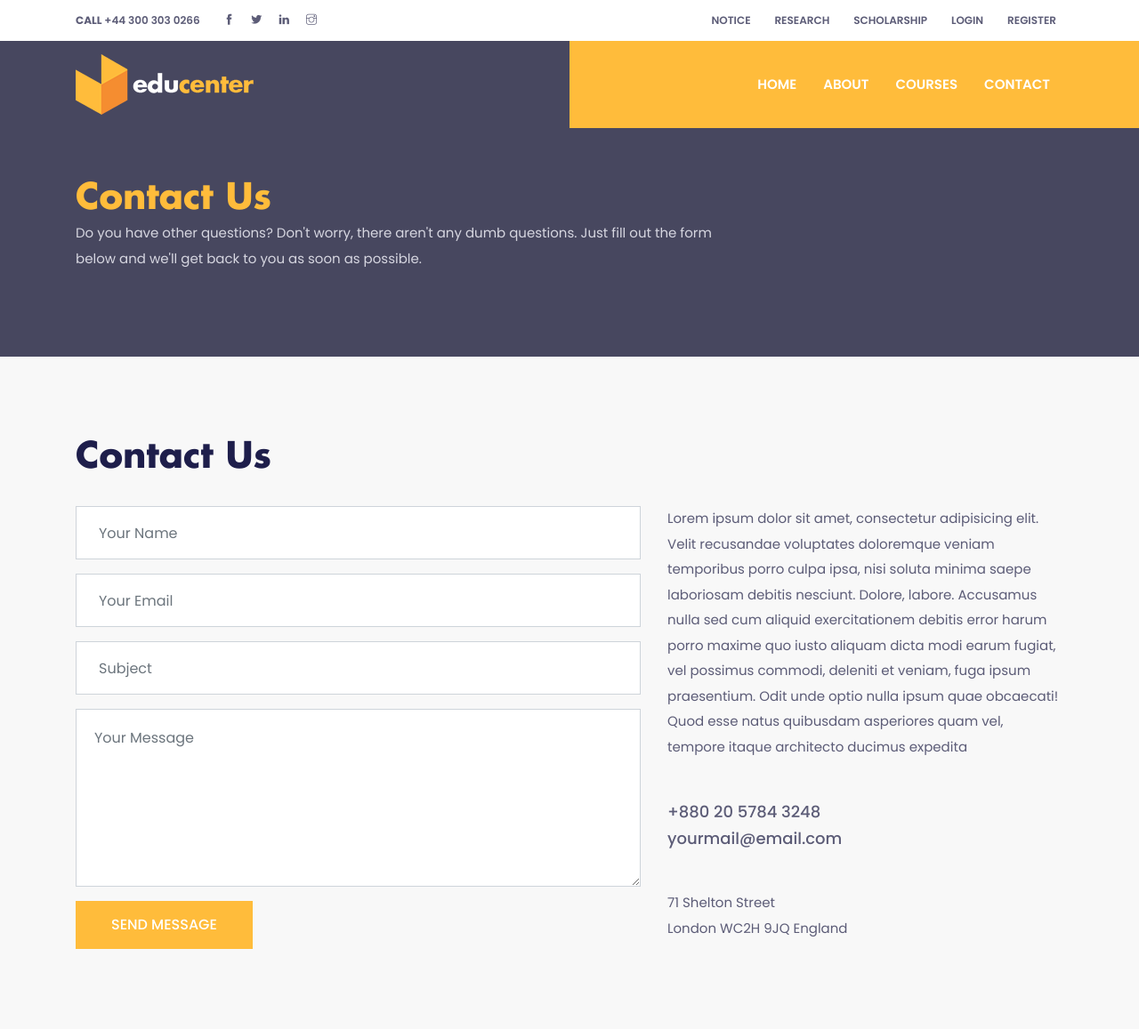
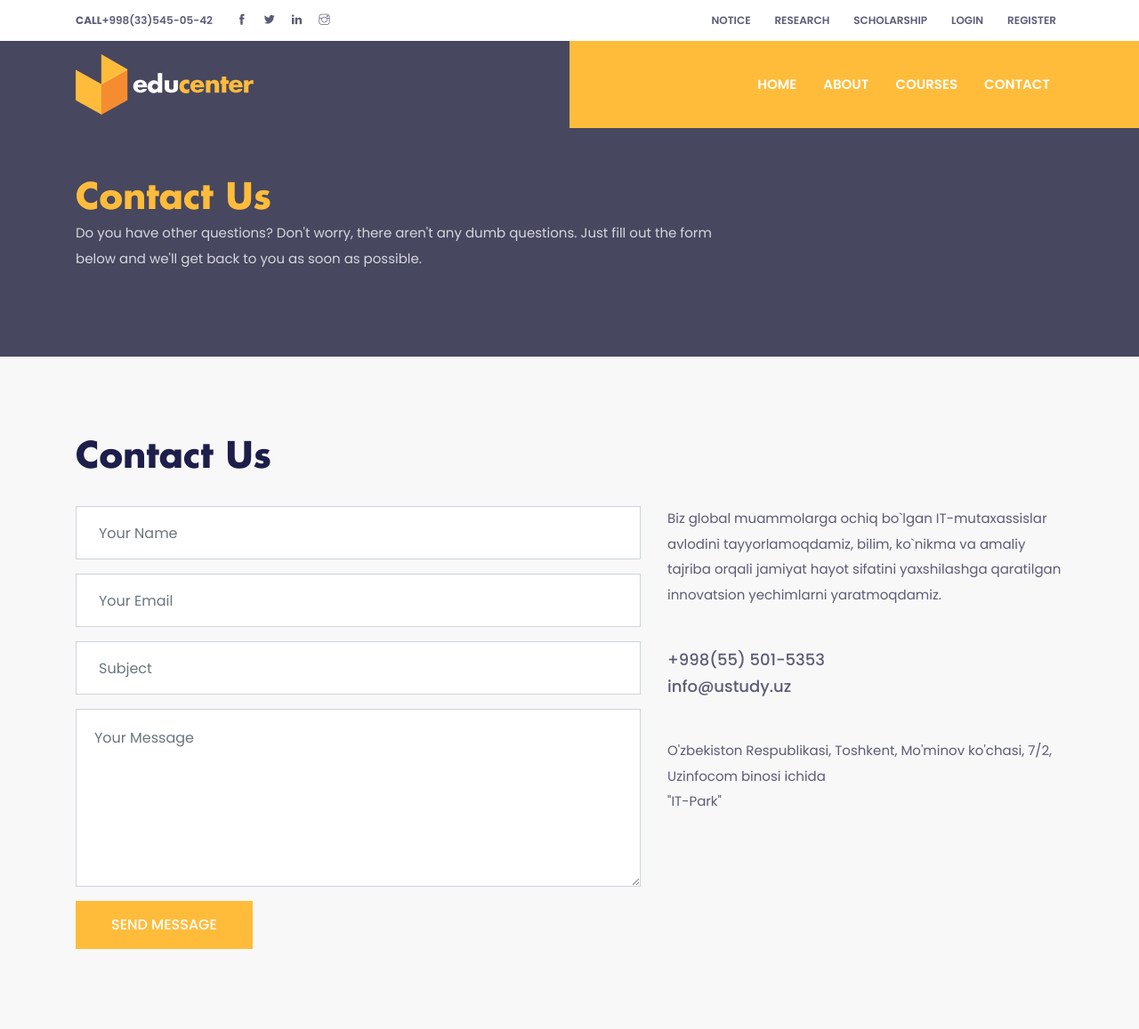
Before and after one commit to sashbeloov/mywebsite, a Django app: page /contact/ in a window 1280 px wide. Shown: the top 1157 px of the page at 89% size. Run offline with Django 5.2, Linux system fonts and the light colour scheme; data comes from the database, SQL or seed files in the repository; both versions use the stored data as it was after the commit; some libraries are stand-ins or nearby versions.

Commit message:
mywebsite changes

```diff
--- a/home/models.py
+++ b/home/models.py
@@ -17,8 +17,8 @@ class Setting(models.Model):
     instagram = models.URLField(blank=True, max_length=50)
     facebook = models.URLField(blank=True, max_length=50)
     icon = models.ImageField(blank=True, upload_to='images/')
-    aboutus = models.CharField(max_length=300)
-    contact = models.CharField(max_length=300)
+    aboutus = models.TextField(max_length=500)
+    contact = models.TextField(max_length=500)
 
     def __str__(self):
         return self.title
--- a/home/templates/about.html
+++ b/home/templates/about.html
@@ -7,7 +7,7 @@
     <div class="row">
       <div class="col-md-8">
         <ul class="list-inline custom-breadcrumb">
-          <li class="list-inline-item"><a class="h2 text-primary font-secondary" href="@@page-link">About Us</a></li>
+          <li class="list-inline-item"><a class="h2 text-primary font-secondary" href="@@page-link">{{ setting.aboutus}}</a></li>
           <li class="list-inline-item text-white h3 font-secondary @@nasted"></li>
         </ul>
         <p class="text-lighten">Our courses offer a good compromise between the continuous assessment favoured by some universities and the emphasis placed on final exams by others.</p>
@@ -16,7 +16,6 @@
   </div>
 </section>
 <!-- /page title -->
-
 <!-- about -->
 <section class="section">
   <div class="container">
--- a/home/templates/contact.html
+++ b/home/templates/contact.html
@@ -37,10 +37,10 @@
         </form>
       </div>
       <div class="col-lg-5">
-        <p class="mb-5">Lorem ipsum dolor sit amet, consectetur adipisicing elit. Velit recusandae voluptates doloremque veniam temporibus porro culpa ipsa, nisi soluta minima saepe laboriosam debitis nesciunt. Dolore, labore. Accusamus nulla sed cum aliquid exercitationem debitis error harum porro maxime quo iusto aliquam dicta modi earum fugiat, vel possimus commodi, deleniti et veniam, fuga ipsum praesentium. Odit unde optio nulla ipsum quae obcaecati! Quod esse natus quibusdam asperiores quam vel, tempore itaque architecto ducimus expedita</p>
-        <a href="tel:+8802057843248" class="text-color h5 d-block">+880 20 5784 3248</a>
-        <a href="mailto:yourmail@email.com" class="mb-5 text-color h5 d-block">yourmail@email.com</a>
-        <p>71 Shelton Street<br>London WC2H 9JQ England</p>
+        <p class="mb-5">Biz global muammolarga ochiq bo`lgan IT-mutaxassislar avlodini tayyorlamoqdamiz, bilim, ko`nikma va amaliy tajriba orqali jamiyat hayot sifatini yaxshilashga qaratilgan innovatsion yechimlarni yaratmoqdamiz.</p>
+        <a href="tel:+8802057843248" class="text-color h5 d-block">+998(55) 501-5353</a>
+        <a href="mailto:yourmail@email.com" class="mb-5 text-color h5 d-block">info@ustudy.uz</a>
+        <p>O'zbekiston Respublikasi, Toshkent, Mo'minov ko'chasi, 7/2, Uzinfocom binosi ichida<br>"IT-Park"</p>
       </div>
     </div>
   </div>
--- a/home/templates/footer.html
+++ b/home/templates/footer.html
@@ -36,9 +36,9 @@
         <div class="col-lg-2 col-md-3 col-sm-4 col-6 mb-5 mb-md-0">
           <h4 class="text-white mb-5">COMPANY</h4>
           <ul class="list-unstyled">
-            <li class="mb-3"><a class="text-color" href="about.html">About Us</a></li>
+            <li class="mb-3"><a class="text-color" href="{% url 'about' %}">About Us</a></li>
             <li class="mb-3"><a class="text-color" href="teacher.html">Our Teacher</a></li>
-            <li class="mb-3"><a class="text-color" href="contact.html">Contact</a></li>
+            <li class="mb-3"><a class="text-color" href="{% url 'contact' %}">Contact</a></li>
             <li class="mb-3"><a class="text-color" href="blog.html">Blog</a></li>
           </ul>
         </div>
--- a/home/templates/header.html
+++ b/home/templates/header.html
@@ -7,12 +7,12 @@
     <div class="container">
       <div class="row no-gutters">
         <div class="col-lg-4 text-center text-lg-left">
-          <a class="text-color mr-3" href="callto:+443003030266"><strong>CALL</strong> +44 300 303 0266</a>
+          <a class="text-color mr-3" href="callto:+443003030266"><strong>CALL</strong>{{setting.phone}}</a>
           <ul class="list-inline d-inline">
-            <li class="list-inline-item mx-0"><a class="d-inline-block p-2 text-color" href="#"><i class="ti-facebook"></i></a></li>
+            <li class="list-inline-item mx-0"><a class="d-inline-block p-2 text-color" href="{{setting.facebook}}"><i class="ti-facebook"></i></a></li>
             <li class="list-inline-item mx-0"><a class="d-inline-block p-2 text-color" href="#"><i class="ti-twitter-alt"></i></a></li>
             <li class="list-inline-item mx-0"><a class="d-inline-block p-2 text-color" href="#"><i class="ti-linkedin"></i></a></li>
-            <li class="list-inline-item mx-0"><a class="d-inline-block p-2 text-color" href="#"><i class="ti-instagram"></i></a></li>
+            <li class="list-inline-item mx-0"><a class="d-inline-block p-2 text-color" href="{{setting.instagram}}"><i class="ti-instagram"></i></a></li>
           </ul>
         </div>
         <div class="col-lg-8 text-center text-lg-right">
--- a/home/views.py
+++ b/home/views.py
@@ -1,13 +1,22 @@
 from django.shortcuts import render
 from django.http import HttpResponse
+
+from .models import Setting
+
+
 # Create your views here.
 
 def index(request):
-    # return HttpResponse("Hello Django!")
-    return render(request,'index.html')
+    setting = Setting.objects.get()
+    context = {'setting':setting}
+    return render(request,'index.html',context)
 
 def about(request):
-    return render(request,'about.html')
+    settings = Setting.objects.get()
+    context = {'setting': settings}
+    return render(request,'about.html',context)
 
 def contact(request):
-    return render(request,'contact.html')
+    setting = Setting.objects.get()
+    context = {'setting': setting}
+    return render(request,'contact.html',context)
```
Also changed, not shown: db.sqlite3.
